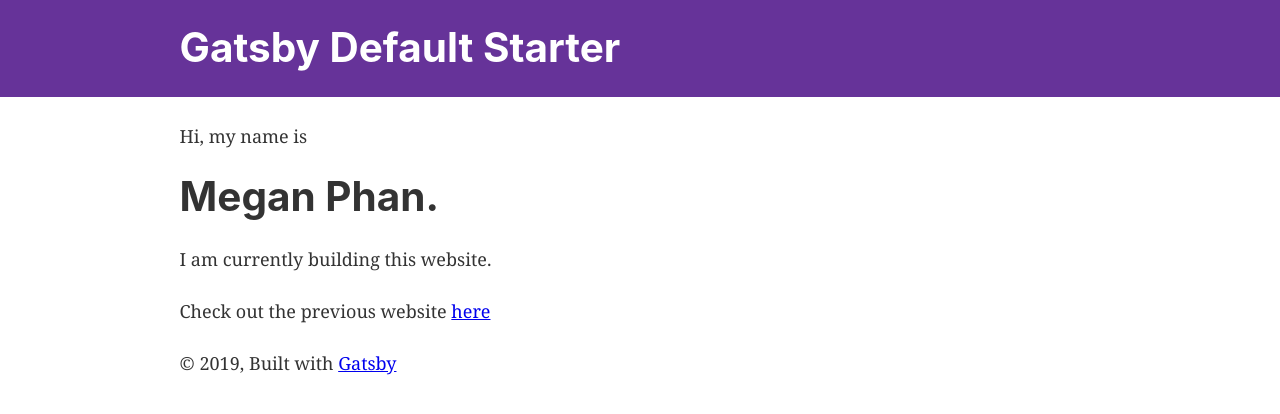
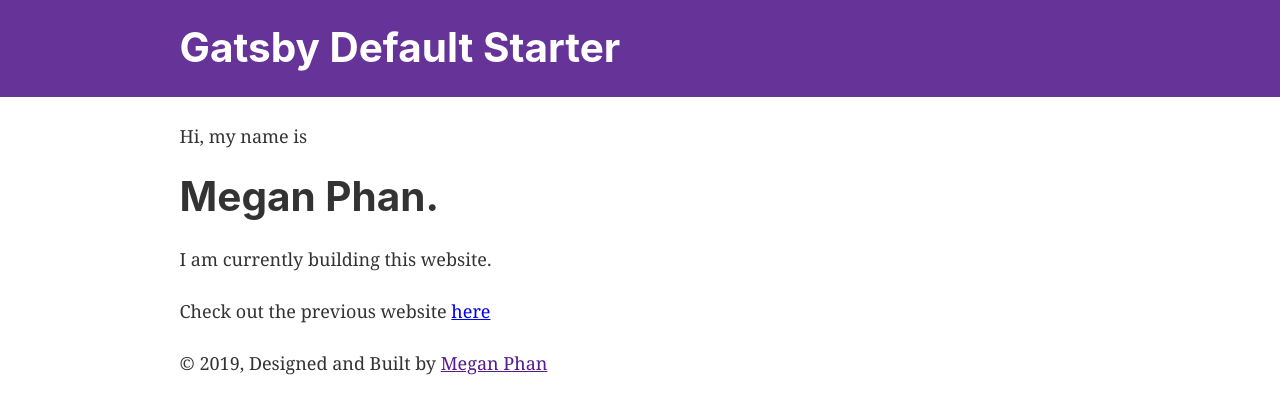
Before and after one commit to meganphan/meganphan.v2, a Gatsby site: page / in a window 1280 px wide. Built offline with nearby package versions, Linux system fonts and the light colour scheme; Gatsby itself is replaced by a stand-in of ours.

Commit message:
Update layout.js

```diff
--- a/src/components/layout.js
+++ b/src/components/layout.js
@@ -36,9 +36,9 @@ const Layout = ({ children }) => (
         >
           <main>{children}</main>
           <footer>
-            © {new Date().getFullYear()}, Built with
+            © {new Date().getFullYear()}, Designed and Built by
             {` `}
-            <a href="https://www.gatsbyjs.org">Gatsby</a>
+            <a href="">Megan Phan</a>
           </footer>
         </div>
       </>
```
